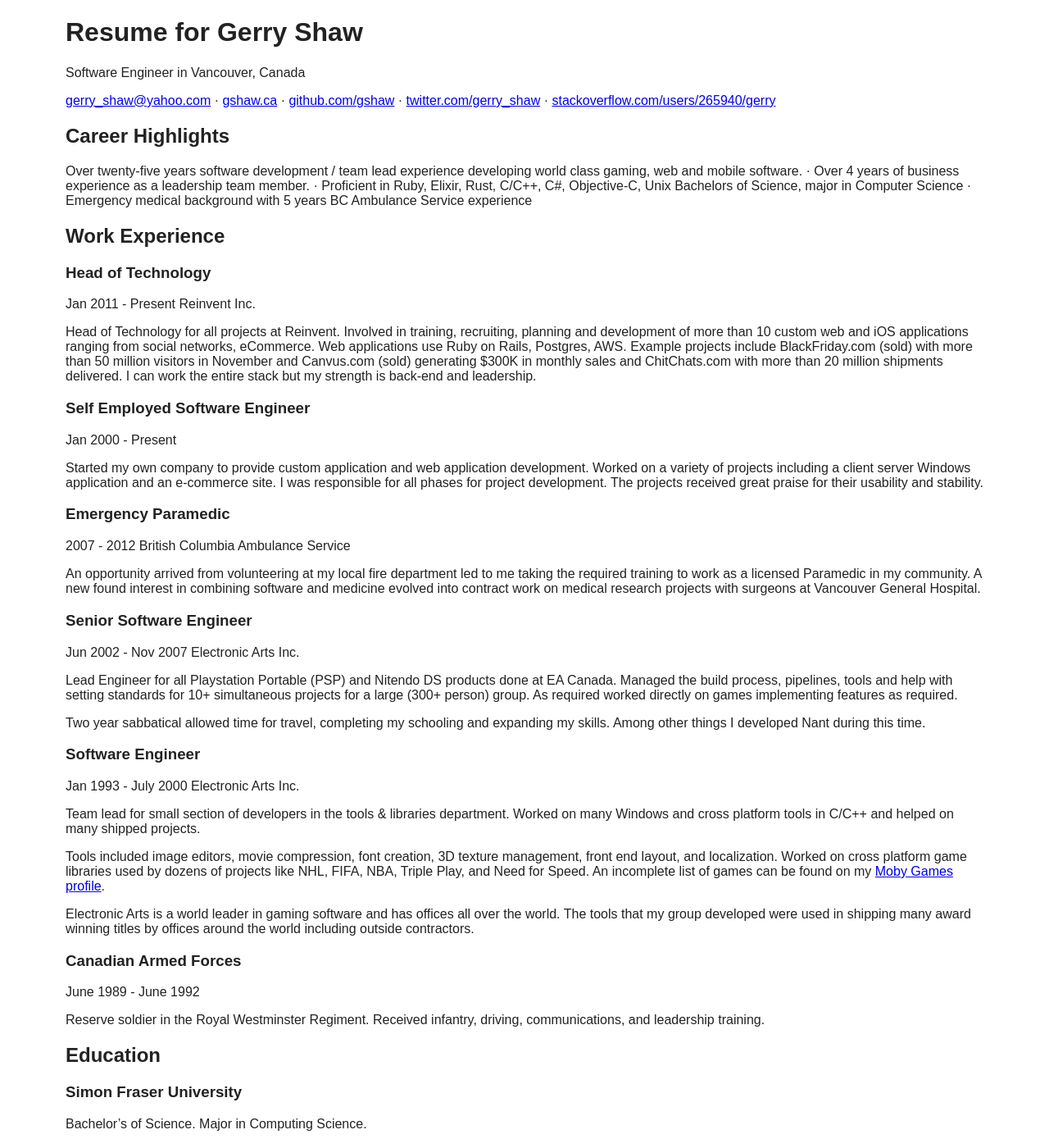
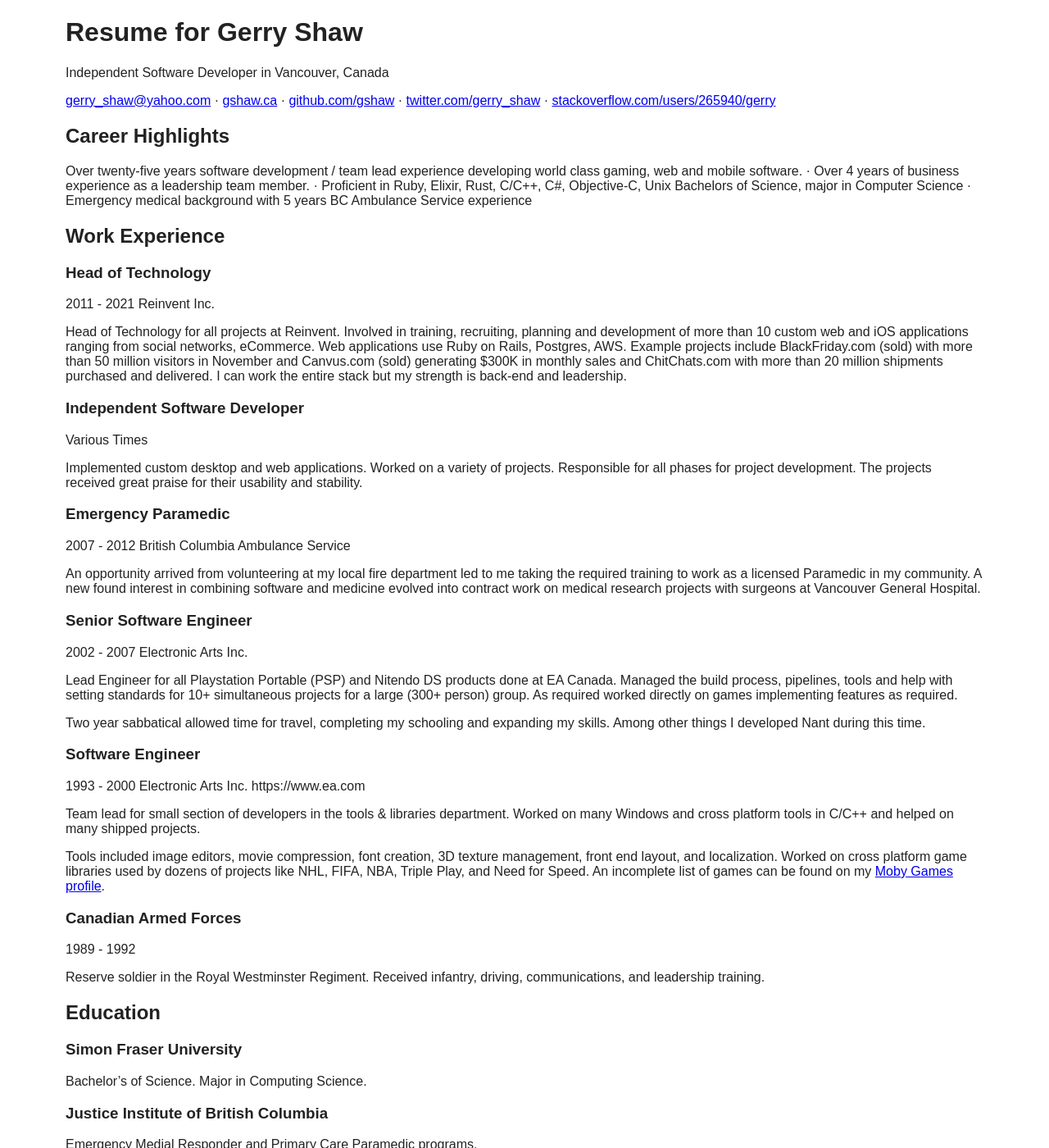
Before and after one commit to gshaw/gshaw.github.io, a Jekyll site: the page built from resume.md, in a window 1280 px wide and 1400 px high. Shown: the whole window at 82% size. Built offline with Jekyll 4.4.1, drawn with Linux system fonts in a browser that asks for light colours; some of the changed text lies outside the part shown.

Commit message:
Update to reflect departure from Reinvent

```diff
--- a/resume.md
+++ b/resume.md
@@ -3,42 +3,46 @@
 title: Resume for Gerry Shaw
 ---
 
-Software Engineer in Vancouver, Canada
+Independent Software Developer in Vancouver, Canada
 
-* [gerry_shaw@yahoo.com](mailto:gerry_shaw@yahoo.com)
-* [gshaw.ca](https://gshaw.ca)
-* [github.com/gshaw](https://github.com/gshaw)
-* [twitter.com/gerry_shaw](https://twitter.com/gerry_shaw)
-* [stackoverflow.com/users/265940/gerry](https://stackoverflow.com/users/265940/gerry-shaw)
+- [gerry_shaw@yahoo.com](mailto:gerry_shaw@yahoo.com)
+- [gshaw.ca](https://gshaw.ca)
+- [github.com/gshaw](https://github.com/gshaw)
+- [twitter.com/gerry_shaw](https://twitter.com/gerry_shaw)
+- [stackoverflow.com/users/265940/gerry](https://stackoverflow.com/users/265940/gerry-shaw)
 
 ## Career Highlights
 
-* Over twenty-five years software development / team lead experience developing world class gaming, web and mobile software.
-* Over 4 years of business experience as a leadership team member.
-* Proficient in Ruby, Elixir, Rust, C/C++, C#, Objective-C, Unix Bachelors of Science, major in Computer Science
-* Emergency medical background with 5 years BC Ambulance Service experience
+- Over twenty-five years software development / team lead experience developing world class gaming, web and mobile software.
+- Over 4 years of business experience as a leadership team member.
+- Proficient in Ruby, Elixir, Rust, C/C++, C#, Objective-C, Unix Bachelors of Science, major in Computer Science
+- Emergency medical background with 5 years BC Ambulance Service experience
 
 ## Work Experience
 
 ### Head of Technology
-Jan 2011 - Present
+
+2011 - 2021
 Reinvent Inc.
 
-Head of Technology for all projects at Reinvent. Involved in training, recruiting, planning and development of more than 10 custom web and iOS applications ranging from social networks, eCommerce. Web applications use Ruby on Rails, Postgres, AWS. Example projects include BlackFriday.com (sold) with more than 50 million visitors in November and Canvus.com (sold) generating $300K in monthly sales and ChitChats.com with more than 20 million shipments delivered. I can work the entire stack but my strength is back-end and leadership.
+Head of Technology for all projects at Reinvent. Involved in training, recruiting, planning and development of more than 10 custom web and iOS applications ranging from social networks, eCommerce. Web applications use Ruby on Rails, Postgres, AWS. Example projects include BlackFriday.com (sold) with more than 50 million visitors in November and Canvus.com (sold) generating $300K in monthly sales and ChitChats.com with more than 20 million shipments purchased and delivered. I can work the entire stack but my strength is back-end and leadership.
 
-### Self Employed Software Engineer
-Jan 2000 - Present
+### Independent Software Developer
 
-Started my own company to provide custom application and web application development. Worked on a variety of projects including a client server Windows application and an e-commerce site. I was responsible for all phases for project development. The projects received great praise for their usability and stability.
+Various Times
+
+Implemented custom desktop and web applications. Worked on a variety of projects. Responsible for all phases for project development. The projects received great praise for their usability and stability.
 
 ### Emergency Paramedic
+
 2007 - 2012
 British Columbia Ambulance Service
 
 An opportunity arrived from volunteering at my local fire department led to me taking the required training to work as a licensed Paramedic in my community. A new found interest in combining software and medicine evolved into contract work on medical research projects with surgeons at Vancouver General Hospital.
 
 ### Senior Software Engineer
-Jun 2002 - Nov 2007
+
+2002 - 2007
 Electronic Arts Inc.
 
 Lead Engineer for all Playstation Portable (PSP) and Nitendo DS products done at EA Canada. Managed the build process, pipelines, tools and help with setting standards for 10+ simultaneous projects for a large (300+ person) group. As required worked directly on games implementing features as required.
@@ -46,38 +50,46 @@
 Two year sabbatical allowed time for travel, completing my schooling and expanding my skills. Among other things I developed Nant during this time.
 
 ### Software Engineer
-Jan 1993 - July 2000
+
+1993 - 2000
 Electronic Arts Inc.
+https://www.ea.com
 
 Team lead for small section of developers in the tools & libraries department. Worked on many Windows and cross platform tools in C/C++ and helped on many shipped projects.
 
 Tools included image editors, movie compression, font creation, 3D texture management, front end layout, and localization. Worked on cross platform game libraries used by dozens of projects like NHL, FIFA, NBA, Triple Play, and Need for Speed. An incomplete list of games can be found on my [Moby Games profile](https://www.mobygames.com/developer/sheet/view/developerId=7341/).
 
-Electronic Arts is a world leader in gaming software and has offices all over the world. The tools that my group developed were used in shipping many award winning titles by offices around the world including outside contractors.
+### Canadian Armed Forces
 
-### Canadian Armed Forces
-June 1989 - June 1992
+1989 - 1992
 
 Reserve soldier in the Royal Westminster Regiment. Received infantry, driving, communications, and leadership training.
 
 ## Education
 
 ### Simon Fraser University
+
 Bachelor's of Science. Major in Computing Science.
 
 ### Justice Institute of British Columbia
+
 Emergency Medial Responder and Primary Care Paramedic programs.
+
+Ground Search and Rescue and additional related courses.
 
 ## Side Projects
 
 ### Birds Near Me - Worldwide Birding Guide
+
 Designed and created a world wide field guide for birders integrating data from eBird, Wikipedia, Flickr and Xeno-Canto. Available on the Apple App Store.
 [birdsnearme.com](https://birdsnearme.com)
 
 ### iDefibrillate - AED Simulator
+
 iDefibrillate is an accurate simulator of an AED (Automatic External Defibrillator) designed to be used for CPR training and general familiarization. Available on the Apple App Store.
 [gshaw.ca/idefibrillate](https://gshaw.ca/idefibrillate/)
 
 ### Nant - A .NET Build Tool
+
 Founding developer and project coordinator for an open source cross platform build tool written in C# on the .NET platform. Used by Intel, Microsoft, ActiveState, Mono, and many other companies and projects.
 [github.com/nant/nant](https://github.com/nant/nant/)
```
Also changed, not shown: index.md (+7 -7 lines).
